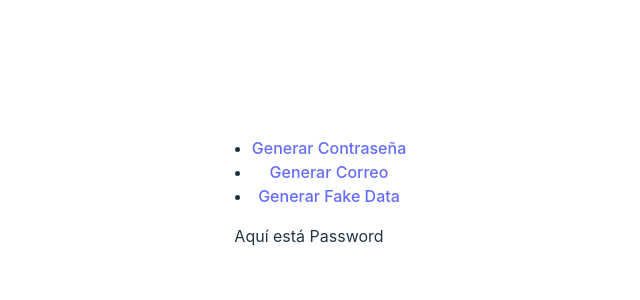
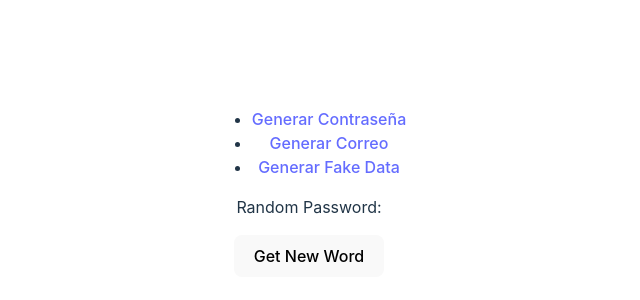
Before and after one commit to RaulCasado/password-generator, a React (Vite) app in the folder frontend/: page / in a window 1280 px wide. Shown: the part 216-516 px from the top of the page, without its empty margins (331-971 px from the left). Built offline with nearby package versions, Linux system fonts and the light colour scheme; no server answers.

Commit message:
feat: added basic generate password

```diff
--- a/frontend/package.json
+++ b/frontend/package.json
@@ -10,6 +10,7 @@
     "preview": "vite preview"
   },
   "dependencies": {
+    "axios": "^1.7.2",
     "react": "^18.2.0",
     "react-dom": "^18.2.0",
     "react-router": "^6.23.1",
--- a/frontend/src/components/GeneratePassword.jsx
+++ b/frontend/src/components/GeneratePassword.jsx
@@ -1,7 +1,35 @@
+import  { useState, useEffect } from 'react';
+import axios from 'axios';
+
 export function GeneratePassword() {
-    return (
-        <div>
-            Aquí está Password
-        </div>
-    )
+  const [password, setPassword] = useState('');
+
+  useEffect(() => {
+    // Fetch a random word from the Python server
+    axios.post('http://localhost:5000/request_password')
+      .then(response => {
+        setPassword(response.data.password);
+      })
+      .catch(error => {
+        console.error(error);
+      });
+  }, []);
+
+  const handleButtonClick = () => {
+    // Fetch a new random word when the button is clicked
+    axios.post('http://localhost:5000/request_password')
+      .then(response => {
+        setPassword(response.data.password);
+      })
+      .catch(error => {
+        console.error(error);
+      });
+  };
+
+  return (
+    <div>
+      <p>Random Password: {password}</p>
+      <button onClick={handleButtonClick}>Get New Word</button>
+    </div>
+  );
 }
```
Also changed, not shown: 2 other files (tests, documents, lock files or other folders).
